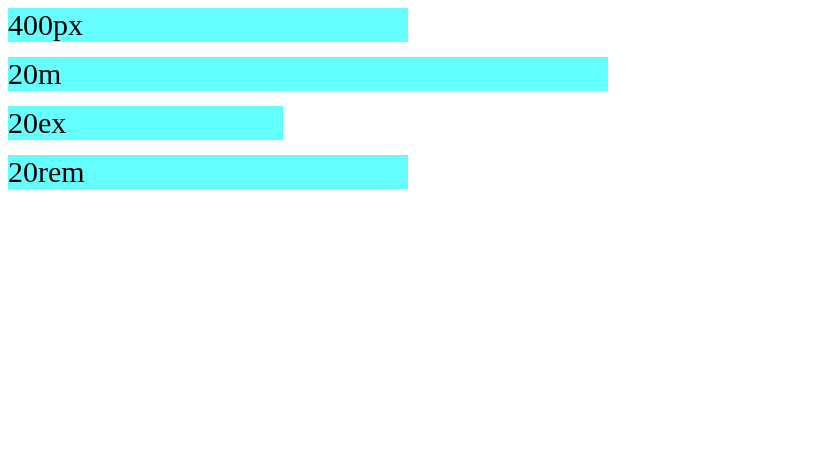
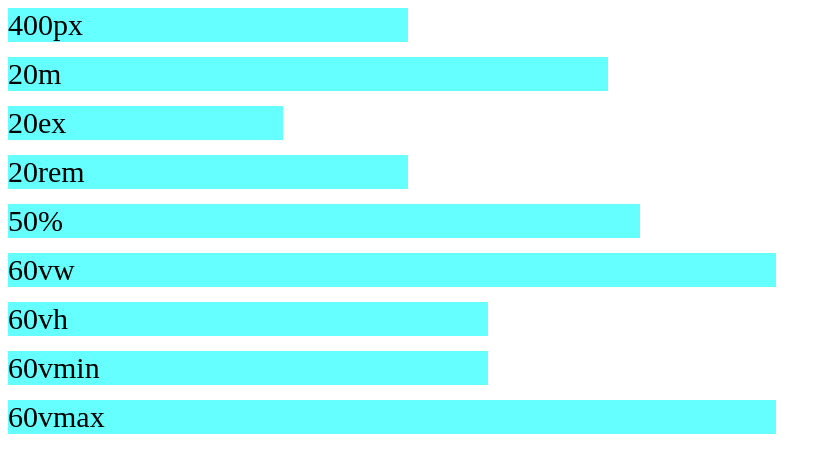
Before and after one commit to bestarti99/jednostki-miary-css, a plain HTML site: page index.html in a window 1280 px wide. Shown: the whole page, without its empty margins (0-831 px from the left). Drawn offline with Linux system fonts and the light colour scheme.

Commit message:
kolejne popychanko

```diff
--- a/css/style.css
+++ b/css/style.css
@@ -1,34 +1,51 @@
 /*  */
-html
-{
+
+html {
     font-size: 20px;
-
 }
 
 #container {
-
-font-size: 30px;
+    font-size: 30px;
 }
 
-#container > div {
+#container>div {
     background-color: rgba(0, 255, 255, 0.6);
     margin-bottom: 15px;
 }
 
-#pixele
-{
+#pixele {
     width: 400px;
 }
 
-#em{
+#em {
     width: 20em;
-   }
+}
 
-#ex{
+#ex {
     width: 20ex;
-   }
+}
 
-#rem{
-   width: 20rem;
+#rem {
+    width: 20rem;
+}
 
+#procent
+{
+    width: 50%;
 }
+
+#vw {
+    width: 60vw;
+}
+
+#vh {
+    width: 60vh;
+}
+
+#vmin {
+    width: 60vmin;
+    }
+
+#vmax {
+    width: 60vmax;
+}
--- a/index.html
+++ b/index.html
@@ -13,6 +13,11 @@
         <div id="em">20m</div>
         <div id="ex">20ex</div>
         <div id="rem">20rem</div>
+        <div id="procent">50%</div>
+        <div id="vw">60vw</div>
+        <div id="vh">60vh</div>
+        <div id="vmin">60vmin</div>
+        <div id="vmax">60vmax</div>
     </div>
 </body>
 </html>
```
